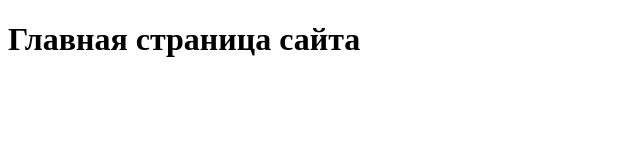
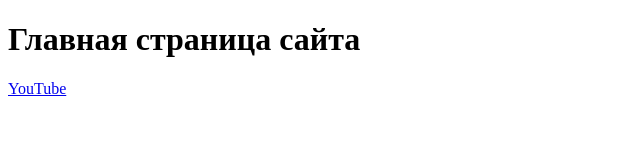
Before and after one commit to leshakovalevskiy2002/git_test, a plain HTML site: page index.html in a window 1280 px wide. Shown: the full height of the page, 0-640 px from the left. Drawn offline with Linux system fonts and the light colour scheme.

Commit message:
add link

```diff
--- a/index.html
+++ b/index.html
@@ -10,5 +10,6 @@
 </head>
 <body>
     <h1>Главная страница сайта</h1>
+    <a href="https://www.youtube.com/">YouTube</a>
 </body>
 </html>
```
